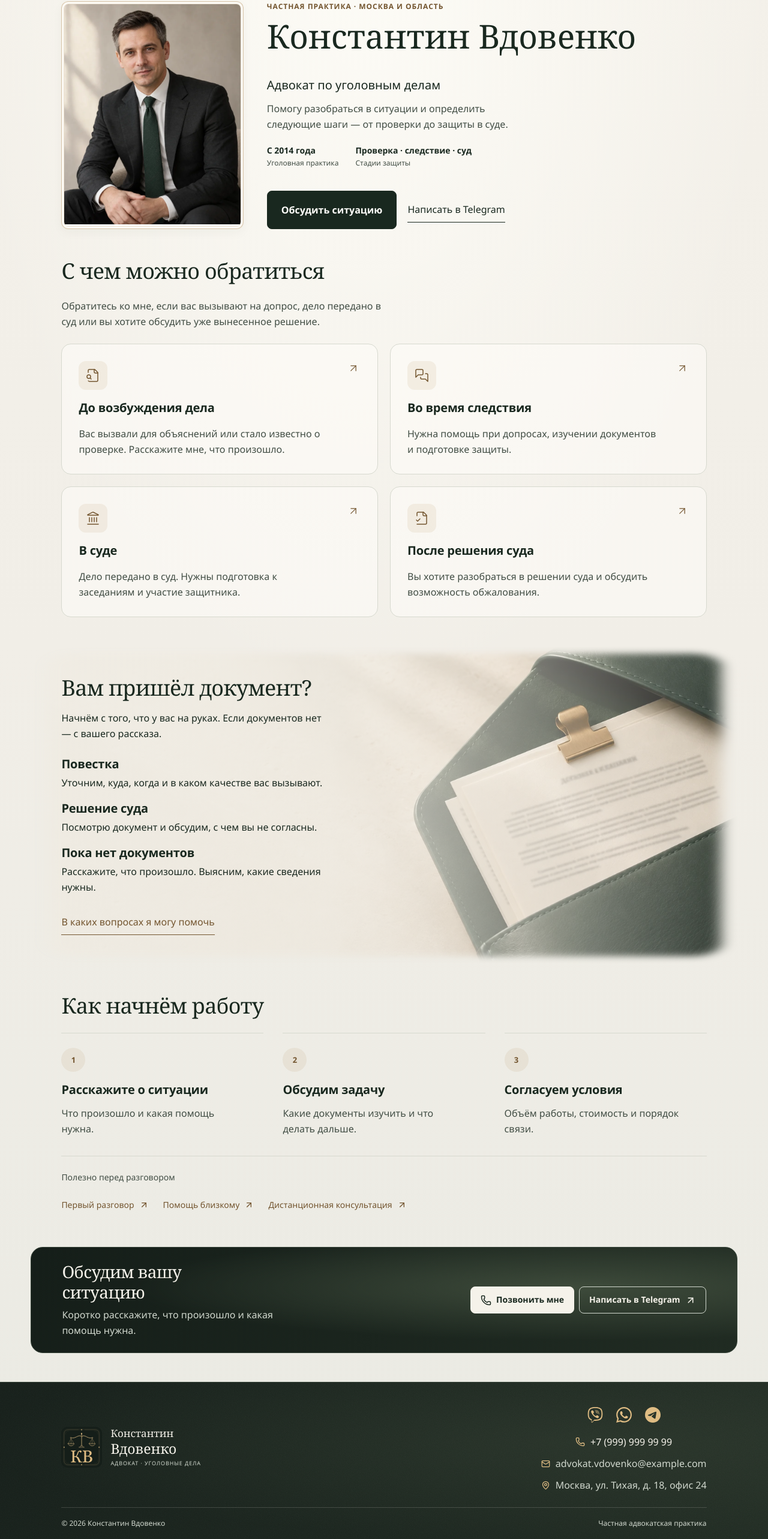
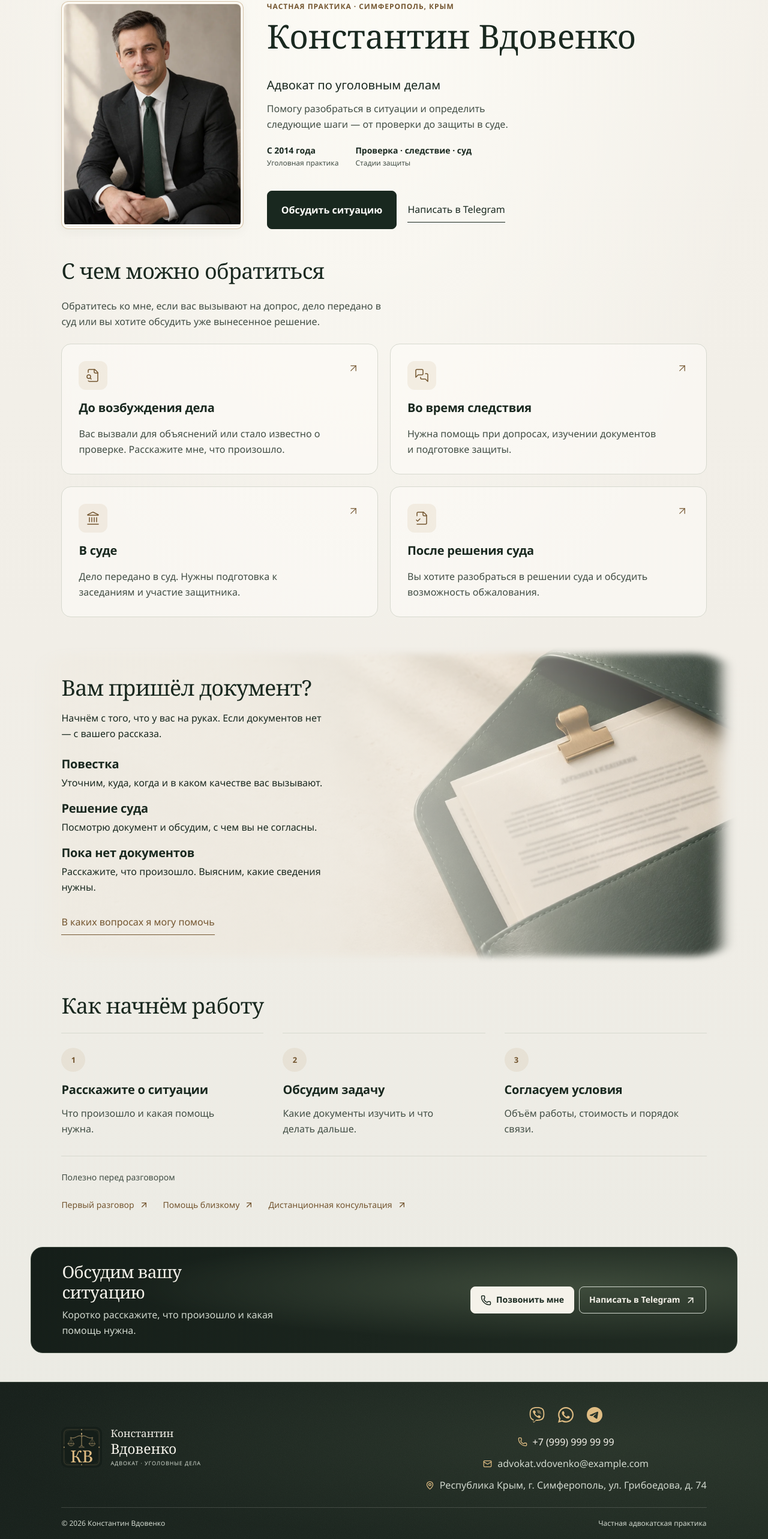
Before and after one commit to Aleks-man/advokat-vdovenko, a React (Vite) app in the folder front/: page / in a window 1280 px wide. Shown: the part 144-2710 px from the top of the page at 60% size. Built offline with nearby package versions, Linux system fonts and the light colour scheme; a web font is replaced by a local one.

Commit message:
Update practice region and contact address to Simferopol

```diff
--- a/front/src/data/attorney.ts
+++ b/front/src/data/attorney.ts
@@ -8,8 +8,8 @@ export const attorney = {
   educationYear: 2012,
   practiceSince: `С ${practiceStartYear} года`,
   region: {
-    label: 'Москва и область',
-    inText: 'Москве и Московской области',
+    label: 'Симферополь, Крым',
+    inText: 'Симферополе и Республике Крым',
   },
   portrait: { src: portrait, alt: 'Деловой портрет' },
 }
--- a/front/src/data/site.ts
+++ b/front/src/data/site.ts
@@ -2,8 +2,8 @@ export const site = {
   brandTagline: 'АДВОКАТ · УГОЛОВНЫЕ ДЕЛА',
   phone: '+7 (999) 999 99 99',
   email: 'advokat.vdovenko@example.com',
-  city: 'Москва',
-  address: 'ул. Тихая, д. 18, офис 24',
+  city: 'Республика Крым, г. Симферополь',
+  address: 'ул. Грибоедова, д. 74',
 }
 export const navigation = [
   { to: '/', label: 'Главная' },
```
